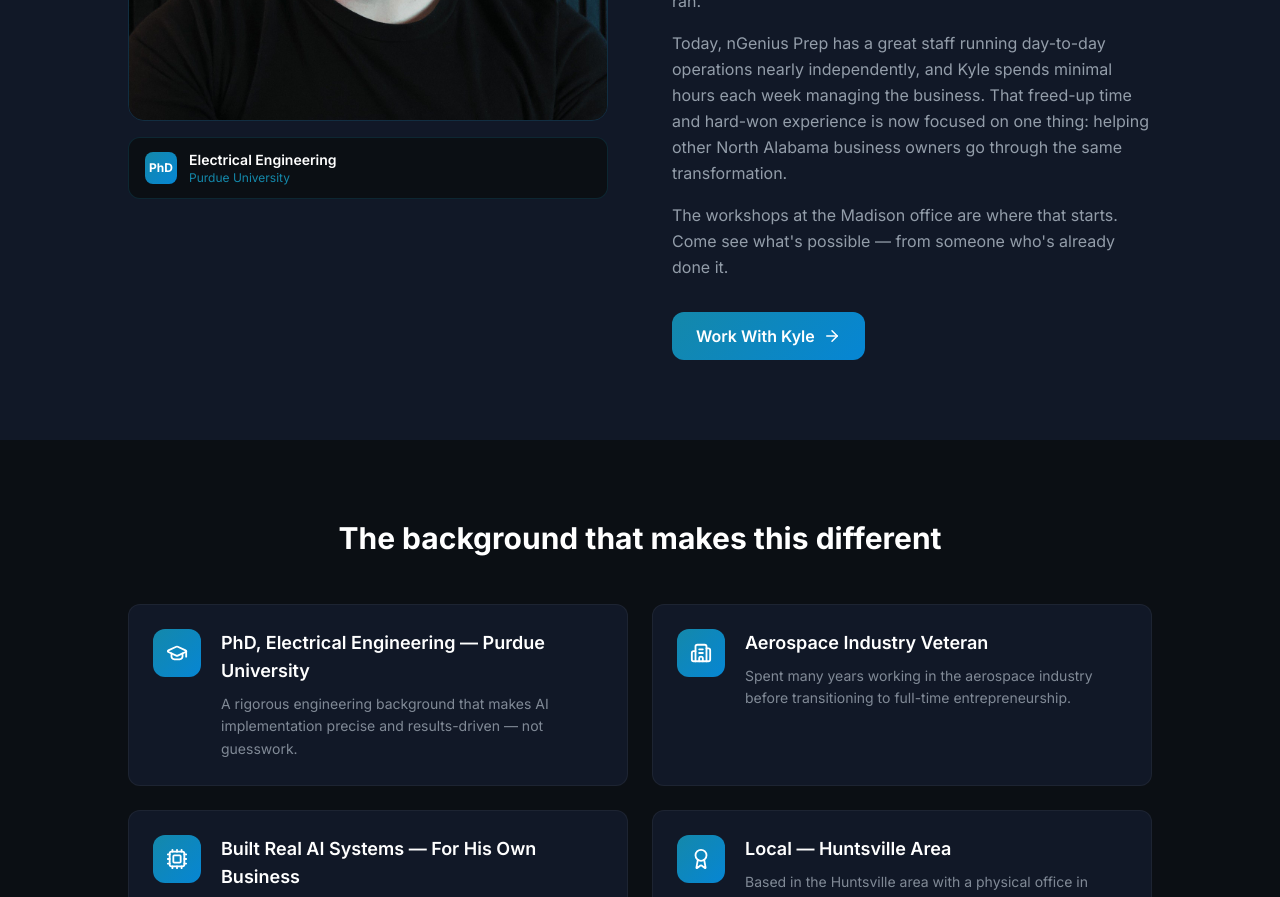
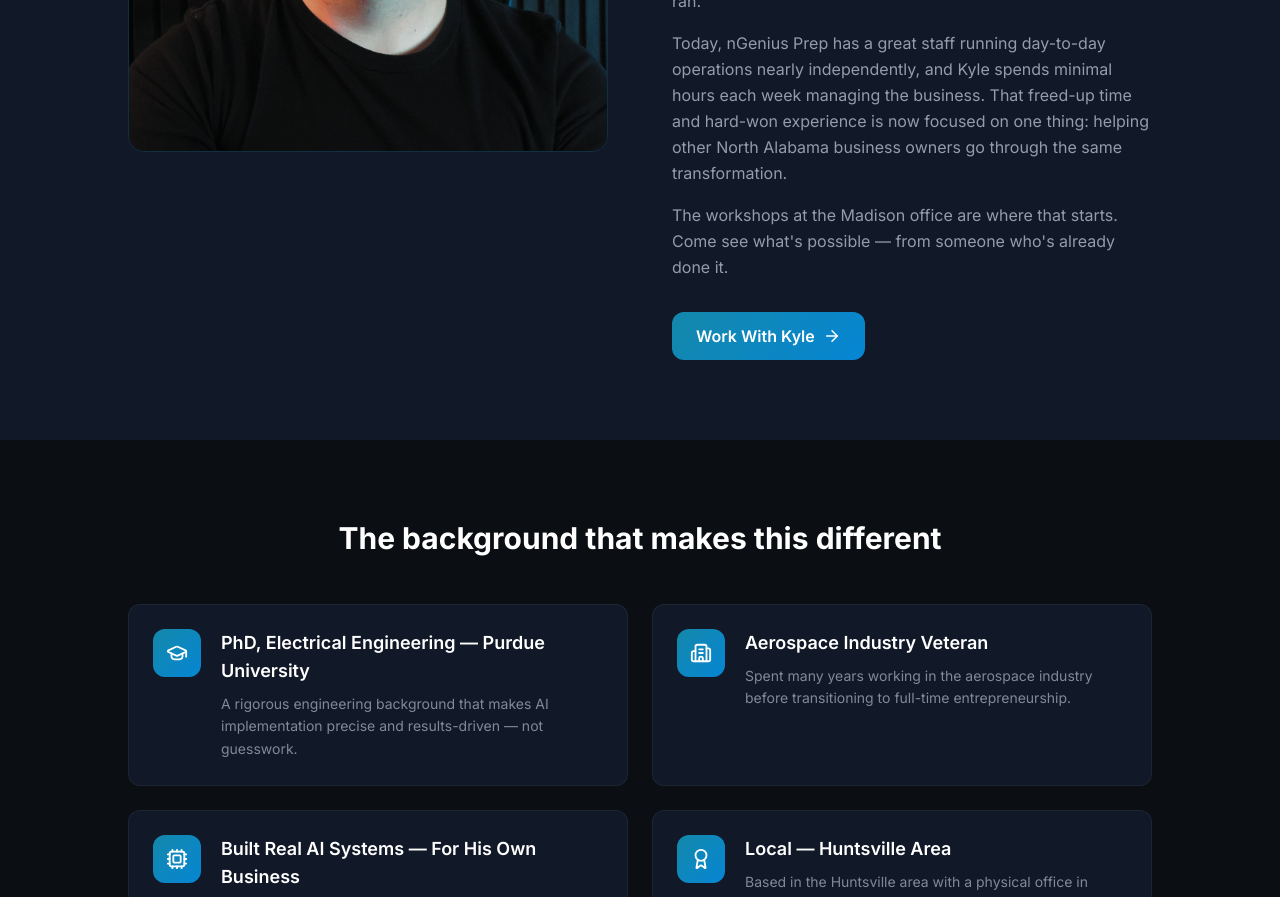
Before and after one commit to fourstonesdigital/fourstones-ai, a Next.js app: page /about in a window 1280 px wide. Shown: the part 1080-1977 px from the top of the page. Built offline with nearby package versions, Linux system fonts and the light colour scheme.

Commit message:
Remove PhD box below photo on About page

```diff
--- a/app/about/page.tsx
+++ b/app/about/page.tsx
@@ -69,14 +69,7 @@ export default function AboutPage() {
                 priority
               />
             </div>
-            {/* Credential tag — below photo, not overlapping */}
-            <div className="flex items-center gap-3 px-4 py-3 rounded-xl bg-[#0B0F14] border border-[#1488AA]/20">
-              <div className="w-8 h-8 rounded-lg gradient-teal-blue flex items-center justify-center shrink-0 text-white text-xs font-bold">PhD</div>
-              <div>
-                <div className="text-white text-sm font-semibold">Electrical Engineering</div>
-                <div className="text-[#1488AA] text-xs">Purdue University</div>
-              </div>
-            </div>
+
           </div>
 
           {/* Bio */}
```
